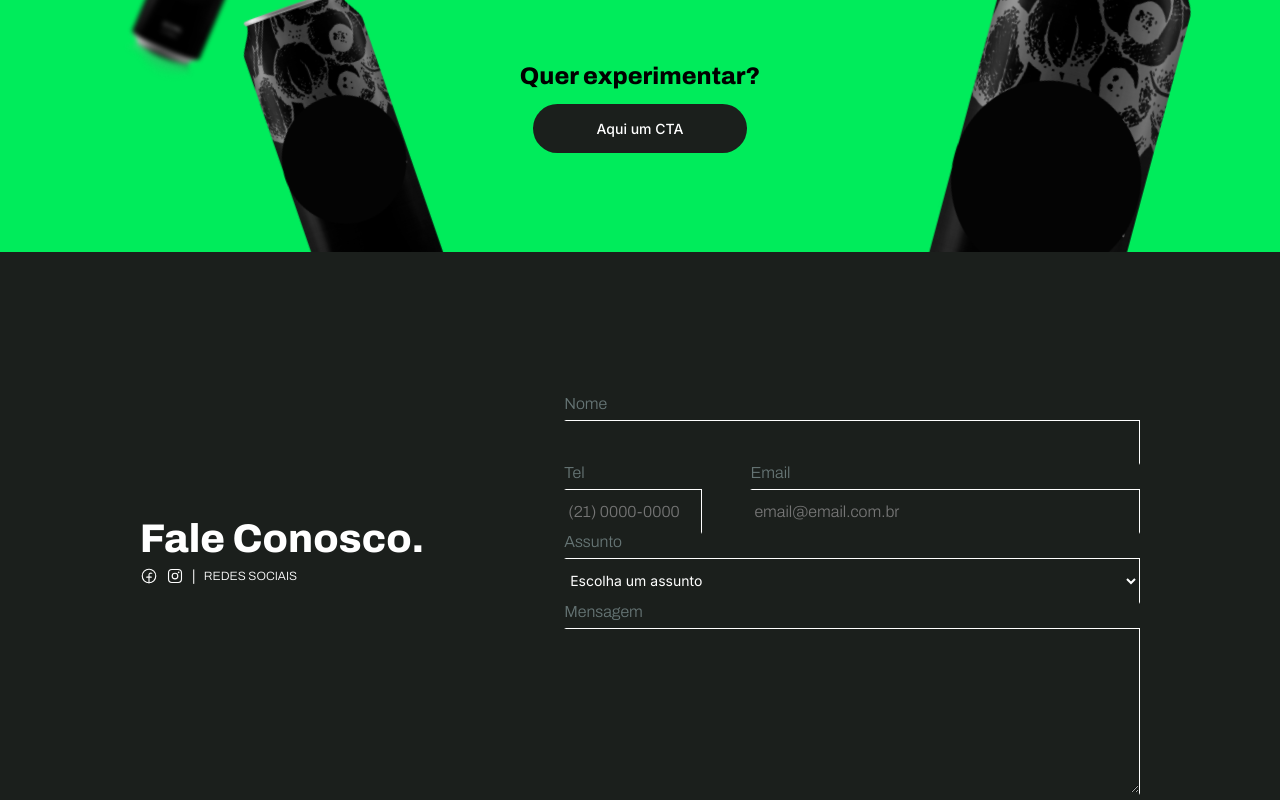
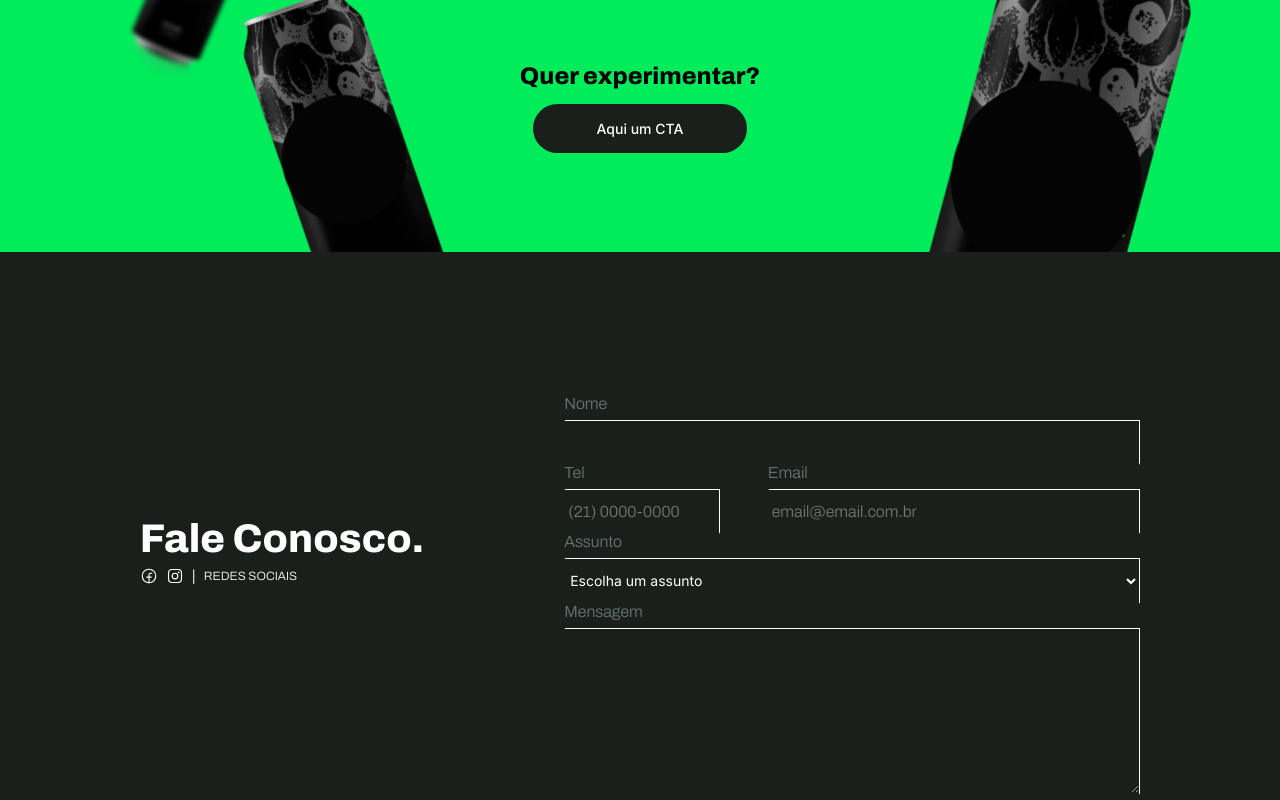
Before and after one commit to EriveltonSouzaCampos/Conecta, a React (Vite) app: page / in a window 1280 px wide. Shown: the part 2160-2960 px from the top of the page. Built offline with nearby package versions, Linux system fonts and the light colour scheme; a web font is replaced by a local one.

Commit message:
fix: width of input

```diff
--- a/src/components/Forms.module.css
+++ b/src/components/Forms.module.css
@@ -52,7 +52,7 @@
         flex-direction: column-reverse;
     }
     .telAndEmail span:nth-child(1){
-        width: 24%;
+        width: 27%;
     }
     .telAndEmail span:nth-child(2){
         width: 80%;
```
